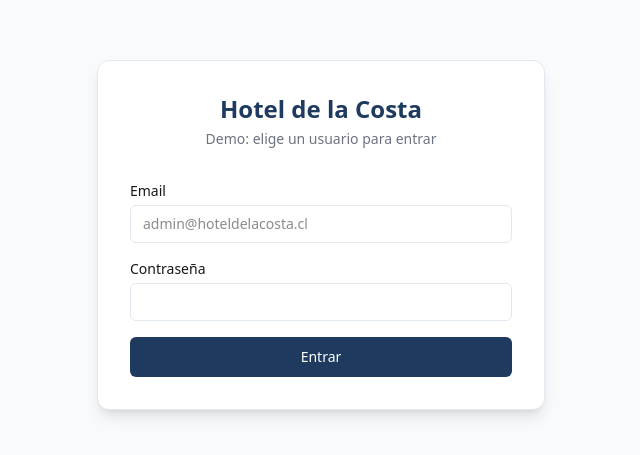
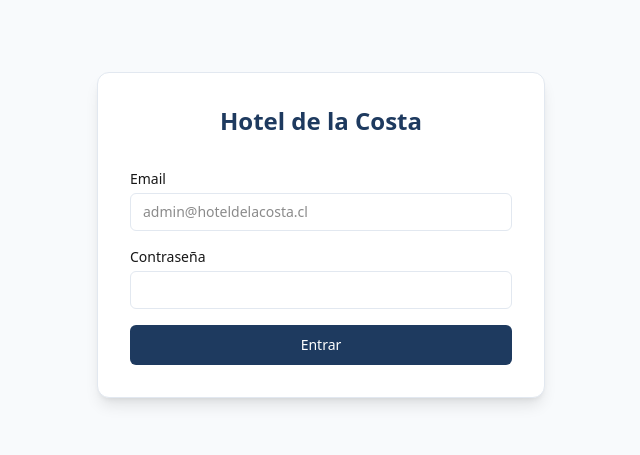
Before and after one commit to franciscodevccp/hotel-costa-demo, a Next.js app: page /login in a window 1280 px wide. Shown: the part 165-620 px from the top of the page, without its empty margins (319-959 px from the left). Built offline with nearby package versions, Linux system fonts and the light colour scheme; no server answers.

Commit message:
actualizacion

```diff
--- a/src/app/login/page.tsx
+++ b/src/app/login/page.tsx
@@ -9,9 +9,6 @@ export default async function LoginPage() {
             <h1 className="text-2xl font-semibold text-[var(--primary)]">
               Hotel de la Costa
             </h1>
-            <p className="mt-1 text-sm text-[var(--muted)]">
-              Demo: elige un usuario para entrar
-            </p>
           </div>
           <LoginForm />
         </div>
--- a/src/lib/auth.ts
+++ b/src/lib/auth.ts
@@ -20,6 +20,7 @@ type JWTWithRole = { role?: "ADMIN" | "RECEPTIONIST"; establishmentId?: string }
 
 export const { handlers, auth, signIn, signOut } = NextAuth({
   secret: env.NEXTAUTH_SECRET,
+  trustHost: true, // necesario detrás de Nginx u otro reverse proxy
   providers: [
     Credentials({
       credentials: {
```
Also changed, not shown: 1 other file (tests, documents, lock files or other folders).
